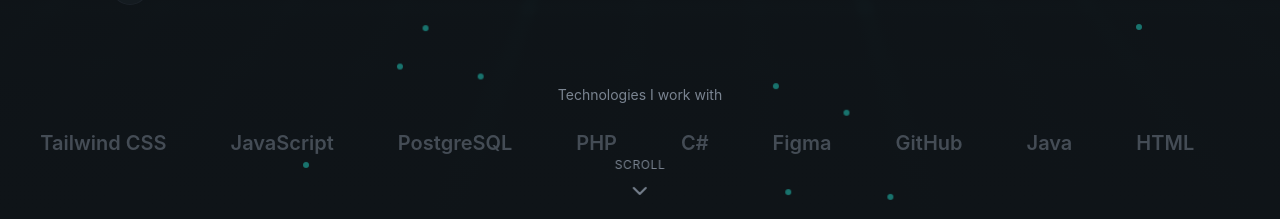
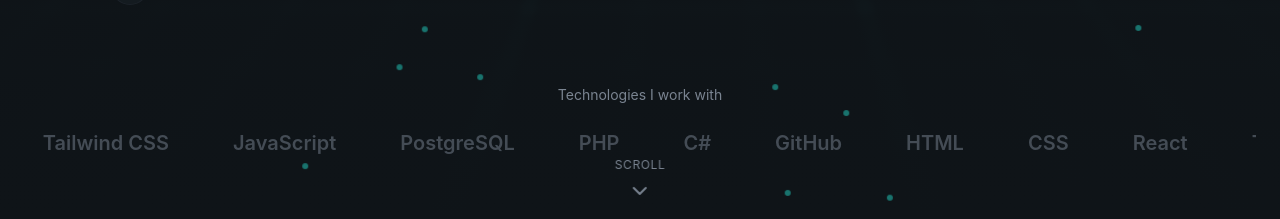
Before and after one commit to Drxyro123/latest-portfolio, a React app: page / in a window 1280 px wide. Shown: the part 1083-1302 px from the top of the page. Built offline with nearby package versions, Linux system fonts and the light colour scheme; the HTML template or start-up script is replaced by a standard one.

Commit message:
Updated Expi and hero skills

```diff
--- a/src/sections/Experience.jsx
+++ b/src/sections/Experience.jsx
@@ -2,15 +2,15 @@
    {
         period: "2025-Present",
         role: "Full Stack Developer",
-        company:"Brother industries philippines inc.",
+        company:"Brother Industries Philippines Inc.",
         description: "A Full Stack Developer focused on building efficient, scalable, and user-centered web applications. Skilled in frontend development with React.js and Tailwind CSS, and experienced in backend integration and database systems to deliver complete end-to-end solutions.",
-        technologies: ["C#","Java", "C++", "PHP", "VB.NET", "postgreAdmin","VS Studio", "VS Code", "Arduino", "React", "TailwindCSS", "JavaScript", "TypeScript", "Node.js", "GitHub" ],
+        technologies: ["C#", "C++", "PHP", "postgreAdmin","VS Studio", "VS Code", "Arduino", "React", "TailwindCSS", "JavaScript", "GitHub" ],
         current: true,
     },
      {
         period: "2024",
         role: "UI/UX, SAP Developer(Intern)",
-        company:"Xceler8 Technologies inc.",
+        company:"Xceler8 Technologies Inc.",
         description: "Served as a Lead UI/UX Developer and SAP Developer at Xceler8 Technologies Inc., focused on improving user interfaces, enhancing system usability, and supporting SAP-based applications while designing efficient and user-centered digital experiences.",
         technologies: ["Figma","SAP Adobe form","SQL"],
         current: false,
--- a/src/sections/Hero.jsx
+++ b/src/sections/Hero.jsx
@@ -9,9 +9,7 @@
     "PostgreSQL",
     "PHP",
     "C#",
-    "Figma",
     "GitHub",
-    "Java",
     "HTML",
     "CSS"
 ]
```
